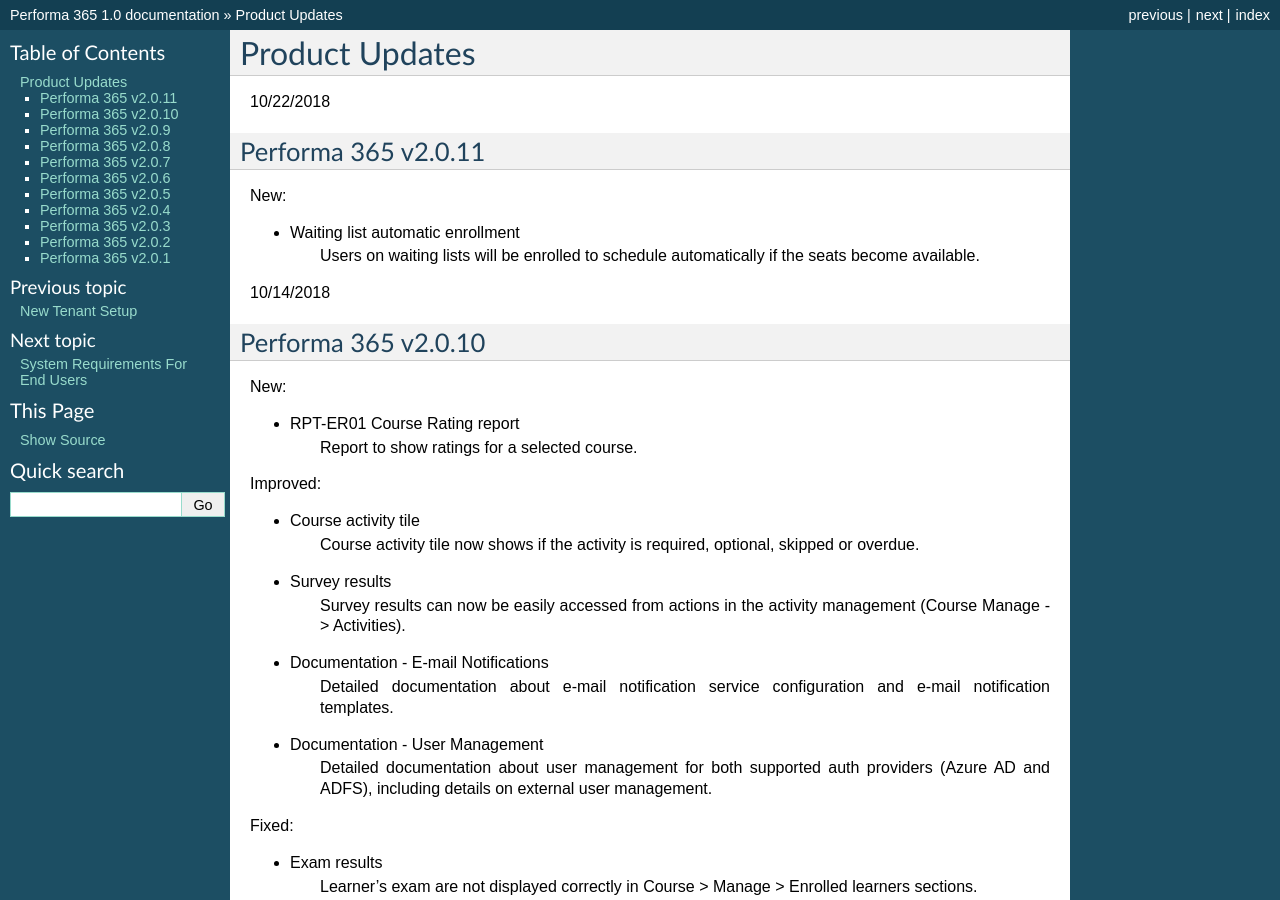
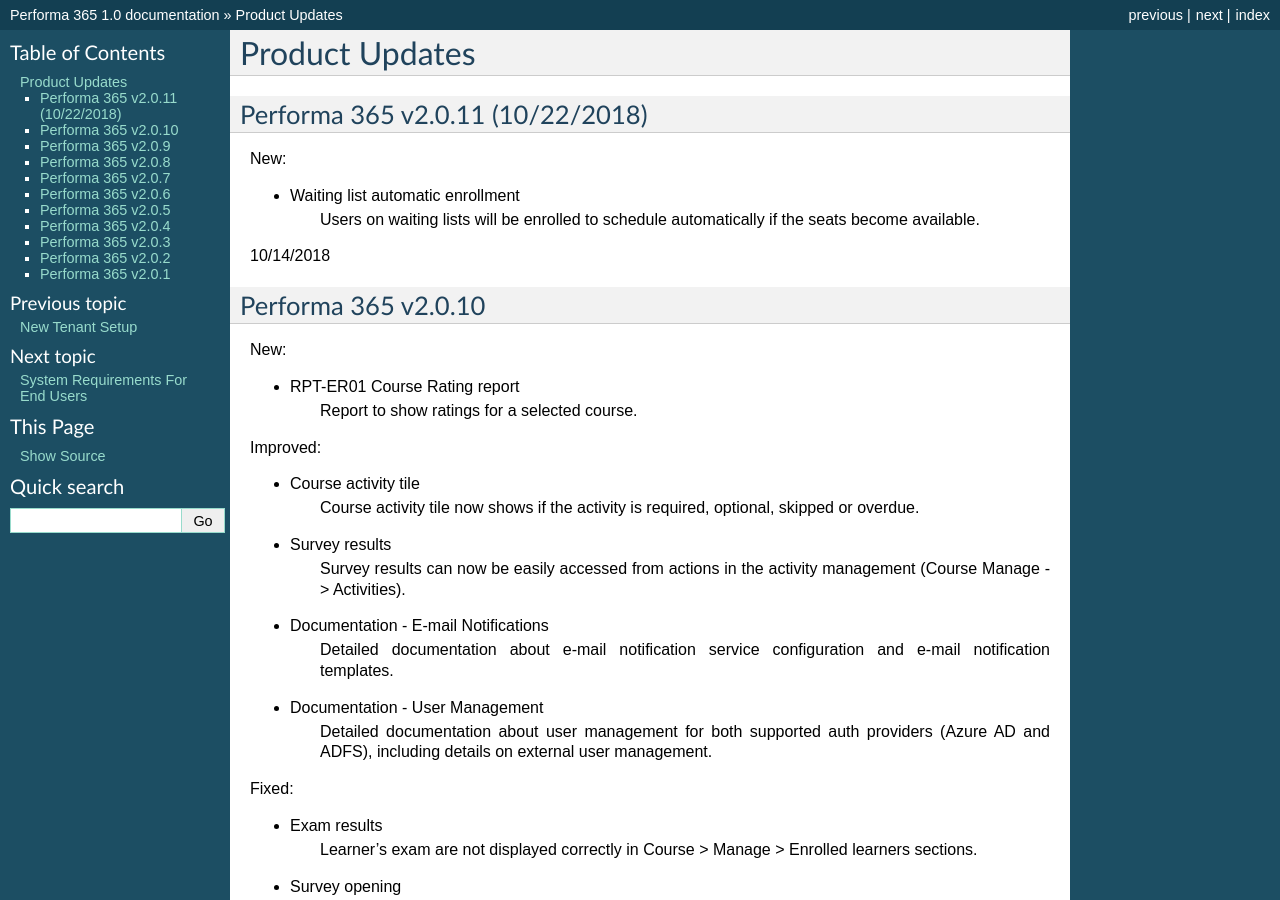
Before and after one commit to pslisko/performa365docs, a Sphinx documentation site: the page built from docs/general/product_updates.rst, in a window 1280 px wide and 900 px high. Built offline with Sphinx 7.4.7, drawn with Linux system fonts in a browser that asks for light colours; pages that are not in the unit, such as notebooks, are missing from menus.

Commit message:
Update product_updates.rst

```diff
--- a/docs/general/product_updates.rst
+++ b/docs/general/product_updates.rst
@@ -4,9 +4,8 @@
 Product Updates
 ================
 
-10/22/2018
 
-Performa 365 v2.0.11
+Performa 365 v2.0.11  (10/22/2018)
 ^^^^^^^^^^^^^^^^^^^^^^^^^^^^
 
 New:
```
